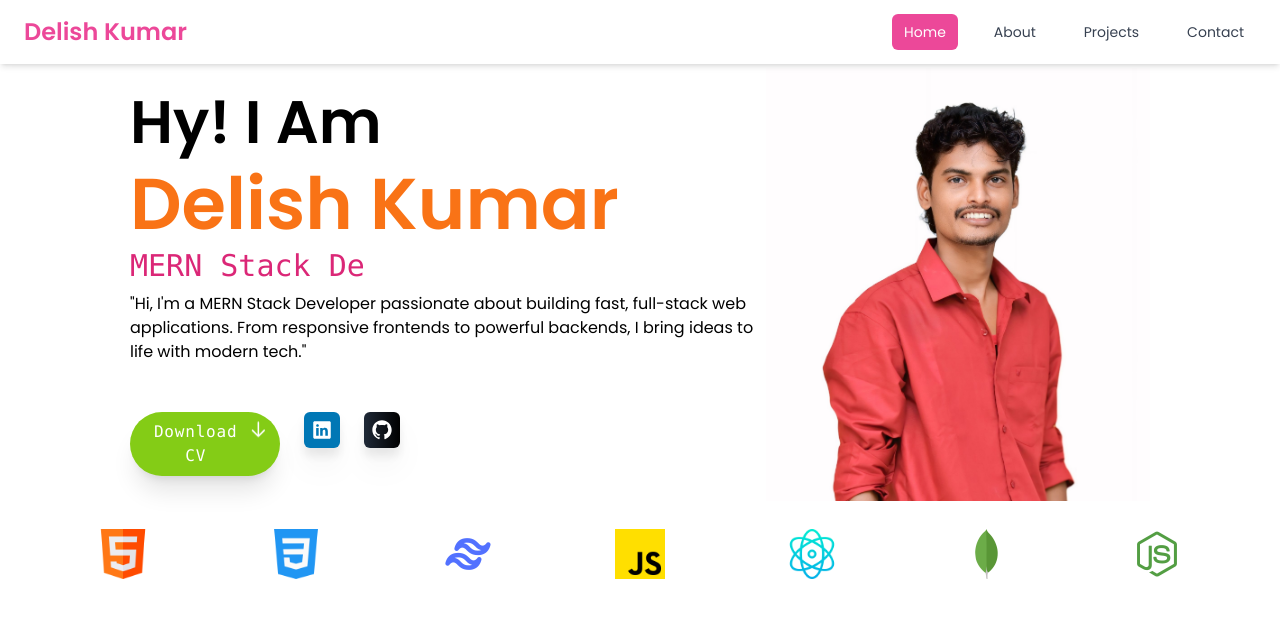
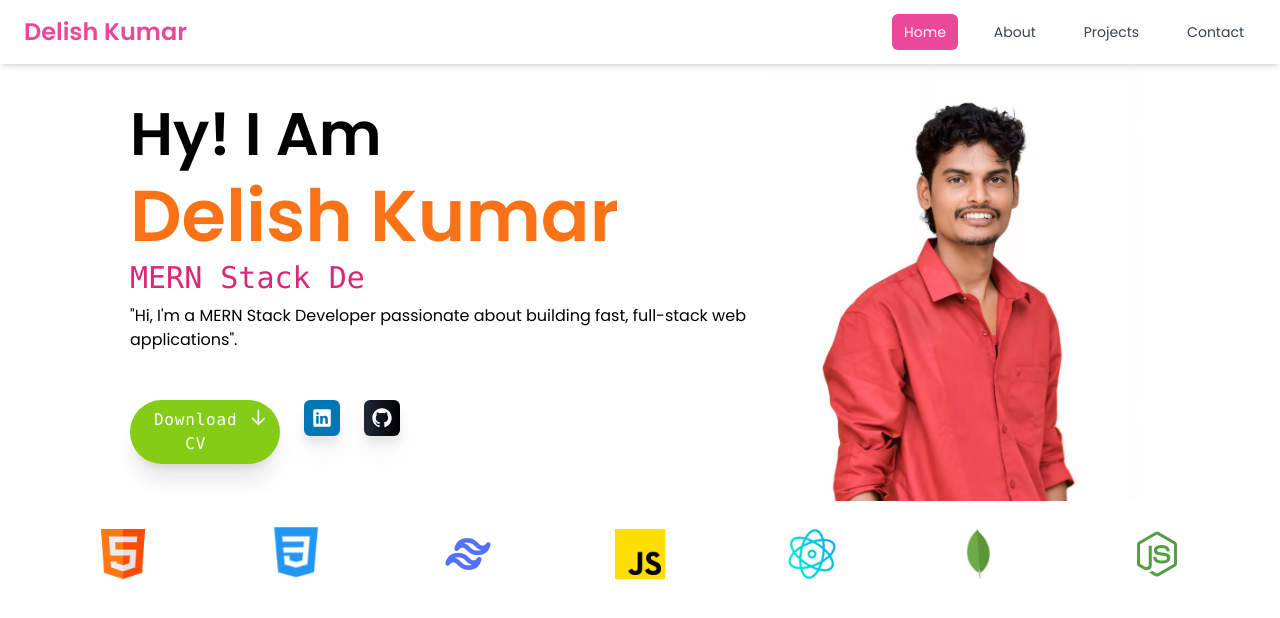
Before and after one commit to Delishkumar/portfolio-frontend, a React (Create React App) app: page / in a window 1280 px wide. Shown: the top 618 px of the page. Built offline with nearby package versions, Linux system fonts and the light colour scheme; a web font is replaced by a local one.

Commit message:
animation add

```diff
--- a/src/components/about.jsx
+++ b/src/components/about.jsx
@@ -20,7 +20,7 @@ export default function About() {
         viewport={{ once: true }}
         className="text-lg leading-8 text-gray-700 text-center"
       >
-        Hello! I’m a passionate <span className="font-semibold text-blue-600 animate-blink">Full Stack Developer</span> specializing in the
+        Hello! I’m a passionate <span className="font-semibold text-blue-600 animate-colorchange">Full Stack Developer</span> specializing in the
         <span className="font-semibold text-green-600 animate-pulse"> MERN Stack</span> (MongoDB, Express.js, React.js, Node.js). I love building fast, responsive, and user-friendly web applications that solve real-world problems.
         <br /><br />
         With a strong foundation in <span className="font-medium text-purple-600">JavaScript ES6+</span> and modern frontend libraries like <span className="font-medium text-pink-600">React</span>, I craft smooth and interactive UIs using <span className="font-medium text-cyan-600">Tailwind CSS</span> and enhance UX with <span className="font-medium text-yellow-500">Framer Motion</span> animations.
--- a/src/components/home.jsx
+++ b/src/components/home.jsx
@@ -22,9 +22,7 @@ function Home(){
         MERN Stack Developer
       </h1>
 
-              <p className='py-2'>"Hi, I'm a MERN Stack Developer passionate about building fast, full-stack web applications.
-
-            From responsive frontends to powerful backends, I bring ideas to life with modern tech."</p>
+              <p className='py-2'>"Hi, I'm a MERN Stack Developer passionate about building fast, full-stack web applications".</p>
 
             <div className="grid justify-center md:justify-start">
               <img src={myimage} className='w-60 block sm:hidden' alt="my-p" />
@@ -120,14 +118,14 @@ function Home(){
         </div>
 
 
-        <div className='flex  py-6 mt-5 md:mt-1 flex-col items-center gap-7 md:justify-evenly md:flex-row'>
+        <div className='  py-6 flex mt-1 flex-row items-center gap-7 justify-evenly'>
             <img src={HTML} style={{ width: "50px" }} alt='HTML' className="hover:hover:scale-125 transition-transform duration-300" />
-            <img src={CSS} style={{ width: "50px" }}  alt='CSS'className="hover:hover:scale-125 transition-transform duration-300"/>
+            <img src={CSS} style={{ width: "50px" }}  alt='CSS'className=" animate-bounce"/>
             <img src={TAILWIND} style={{ width: "50px" }}  alt='tailwind' className="hover:hover:scale-125 transition-transform duration-300"/>
             <img src={JS} style={{ width: "50px" }} alt='JS' className="hover:hover:scale-125 transition-transform duration-300"/>
-            <img src={REACTICON} style={{ width: "50px" }}  alt='react' className="hover:hover:scale-125 transition-transform duration-300"/>
-            <img src={DB} style={{ width: "50px" }} alt='DB' className="hover:hover:scale-125 transition-transform duration-300"/>
-            <img src={NODE} style={{ width: "50px" }} alt='node' className="hover:hover:scale-125 transition-transform duration-300"/>
+            <img src={REACTICON} style={{ width: "50px" }}  alt='react' className="animate-slowspin hover:hover:scale-125 transition-transform duration-300"/>
+            <img src={DB} style={{ width: "50px" }} alt='DB' className="animate-leafsway hover:hover:scale-125 transition-transform duration-300"/>
+            <img src={NODE} style={{ width: "50px" }} alt='node' className=" hover:hover:scale-125 transition-transform duration-300"/>
         </div>
         </div>
     )
--- a/src/components/skil.jsx
+++ b/src/components/skil.jsx
@@ -11,20 +11,22 @@ import FIREBASE from './images/firebase.png'
 
 
 
+
 function Skil(){
     return(
         <div className='h-full'>
                <h1 className='text-center text-blue-700 text-4xl mt-10 font-bold '>Skil</h1>
             <div>
 
-                <h2 className='text-orange-500 text-center pt-3 text-2xl m-8 font-extrabold'>Frontend</h2>
+                <h2 className='text-orange-500 text-center pt-3 text-2xl m-8 font-extrabold animate-colorchange' >Frontend</h2>
                 <div className='flex flex-col items-center gap-7 md:justify-evenly md:flex-row'>
-                    <div className='text-center'><img src={HTML} style={{ width: "70px" }} alt='HTML'/>
-                    <p className='p-2 font-mono text-red-500'>HTML</p>
+                    <div className='text-center'>
+                        <img src={HTML} style={{ width: "70px" }} alt='HTML5' className='animate-bounce hover:hover:scale-125 transition-transform duration-300'/>
+                    <p className='p-2 font-mono text-red-500'>HTML5</p>
                     </div>
                         <div className='text-center'>
-                        <img src={CSS} style={{ width: "70px" }}  alt='CSS' className=' hover:hover:scale-125 transition-transform duration-300'/>
-                        <p className='p-2 font-mono text-blue-500'>CSS</p>
+                        <img src={CSS} style={{ width: "70px" }}  alt='CSS3' className=' hover:hover:scale-125 transition-transform duration-300'/>
+                        <p className='p-2 font-mono text-blue-500'>CSS3</p>
                         </div>
                                <div className='text-center'>
                                <img src={TAILWIND} style={{ width: "70px" }}  alt='tailwind'   className=' hover:hover:scale-125 transition-transform duration-300'/>
@@ -32,10 +34,10 @@ function Skil(){
                                </div>
                                <div className='text-center'>
                                <img src={JS} style={{ width: "60px" }} alt='JS'  className=' hover:hover:scale-125 transition-transform duration-300' />
-                                <p className='p-2 font-mono text-yellow-500'>Javascript</p>
+                                <p className='p-2 font-mono text-yellow-500'>JS-ES15</p>
                                </div>
                                <div className='text-center'>
-                               <img src={REACTICON} style={{ width: "70px" }}  alt='react'  className=' hover:hover:scale-125 transition-transform duration-300'/>
+                               <img src={REACTICON} style={{ width: "70px" }}  alt='react'  className=' animate-slowspin hover:hover:scale-125 transition-transform duration-300'/>
                                 <p className='p-2 font-mono text-sky-400'>React js</p>
                                </div>
 
@@ -44,10 +46,10 @@ function Skil(){
 
             <div className='p-7'>
 
-             <h2 className='text-orange-500 text-center p-10 text-2xl text mt-8 font-extrabold'>Backend</h2>
+             <h2 className='text-orange-500 text-center p-10 text-2xl text mt-8 font-extrabold animate-colorchange'>Backend</h2>
              <div className='flex flex-col items-center gap-7 md:justify-evenly md:flex-row'>
                 <div className='text-center'>
-                <img src={DB} style={{ width: "80px" }} alt='DB'  className=' hover:hover:scale-125 transition-transform duration-300'/>
+                <img src={DB} style={{ width: "80px" }} alt='DB'  className='animate-leafsway hover:hover:scale-125 transition-transform duration-300'/>
                     <p className='p-2 font-mono text-green-600'>MongoDB</p>
                 </div>
                 <div className='text-center'>
@@ -60,11 +62,11 @@ function Skil(){
                 <p className='p-2 font-mono text-red-600'>Postman</p>
                 </div>
                 <div className='text-center'>
-                <img src={FIREBASE} style={{ width: "70px" }} alt='firebase'  className=' hover:hover:scale-125 transition-transform duration-300'/>
+                <img src={FIREBASE} style={{ width: "70px" }} alt='firebase'  className=' animate-fire hover:hover:scale-125 transition-transform duration-300'/>
                 <p className='p-2 font-mono text-orange-500'>Firebase</p>
                 </div>
                 <div className='text-center'>
-                <img src={REDUX} style={{ width: "70px" }} alt='redux'  className=' hover:hover:scale-125 transition-transform duration-300'/>
+                <img src={REDUX} style={{ width: "70px" }} alt='redux'  className='animate-slowspin hover:hover:scale-125 transition-transform duration-300'/>
                 <p className='p-2 font-mono text-sky-500'>Redux</p>
                 </div>
 
--- a/tailwind.config.js
+++ b/tailwind.config.js
@@ -9,15 +9,41 @@ module.exports = {
           '0%': { width: '0ch' },
           '100%': { width: '21ch' }, // adjust based on text length
         },
+        fire: {
+          '0%, 100%': { transform: 'scale(1)', filter: 'brightness(1)', opacity: '1' },
+          '50%': { transform: 'scale(1.05)', filter: 'brightness(1.5)', opacity: '0.8' },
+        },
+        colorchange: {
+          '0%': { color: '#ef4444' },    // red-500
+          '25%': { color: '#10b981' },   // green-500
+          '50%': { color: '#3b82f6' },   // blue-500
+          '75%': { color: '#f59e0b' },   // amber-500
+          '100%': { color: '#ef4444' },  // back to red
+        },
         blink: {
           '0%, 100%': { Color: 'blue' },
           '50%': {Color: 'red' }, // or your preferred color
         },
+        sway: {
+          '0%': { transform: 'translateX(0) rotate(0deg)' },
+          '25%': { transform: 'translateX(-15px) rotate(-5deg)' },
+          '50%': { transform: 'translateX(0) rotate(0deg)' },
+          '75%': { transform: 'translateX(15px) rotate(5deg)' },
+          '100%': { transform: 'translateX(0) rotate(0deg)' },
+        },
+
       },
+
+
       animation: {
         typing: 'typing 4s steps(21) infinite alternate',
         blink: 'blink 0.7s step-end infinite',
         typingWithBlink: 'typing 4s steps(21) infinite alternate, blink 0.7s step-end infinite',
+        colorchange: 'colorchange 4s linear infinite',
+        slowspin: 'spin 8s linear infinite',
+        fire: 'fire 0.3s ease-in-out infinite',
+        leafsway: 'sway 4s ease-in-out infinite',
+
       },
     },
   },
```
Also changed, not shown: src/components/images/js1.png (added), src/components/images/tcss.png (added).
